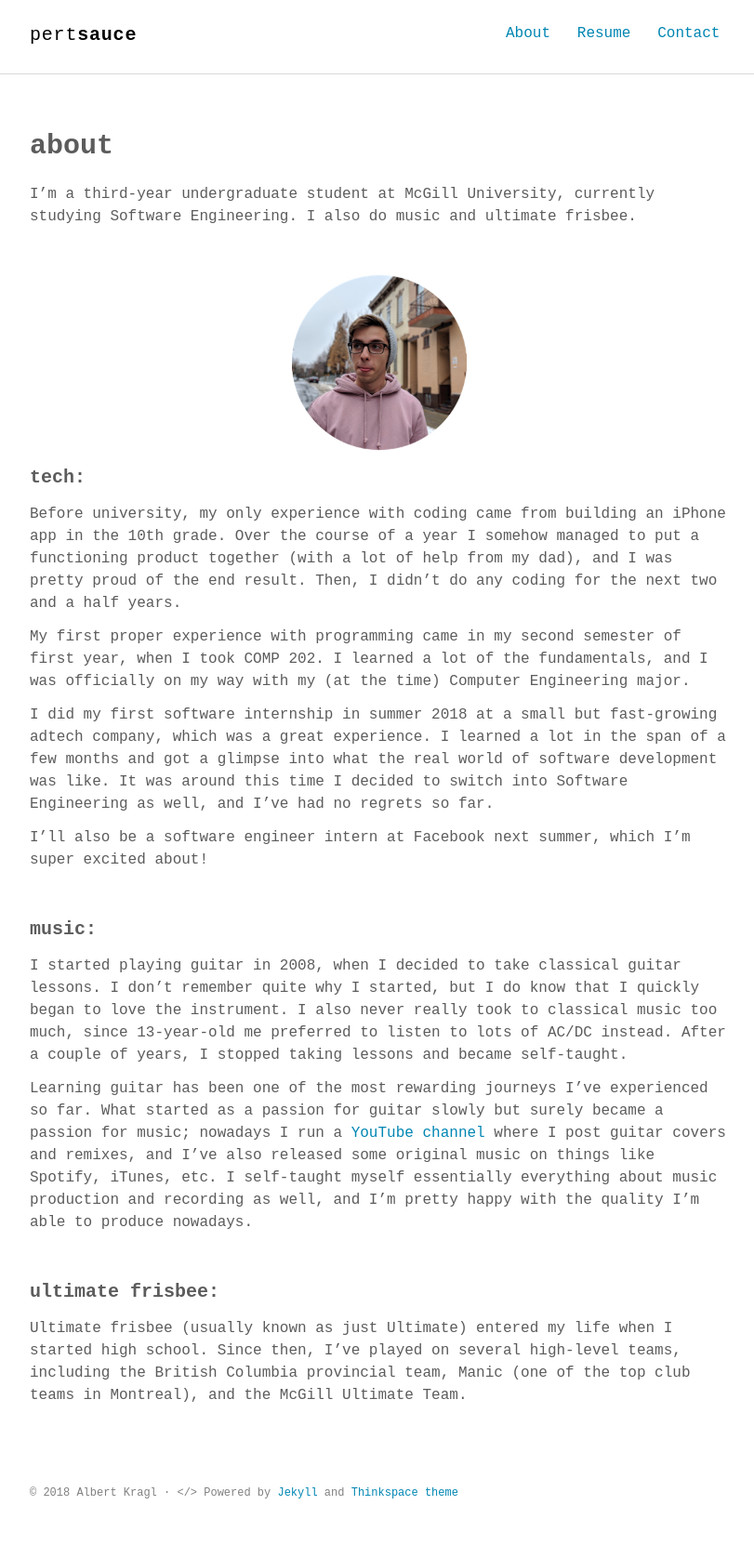
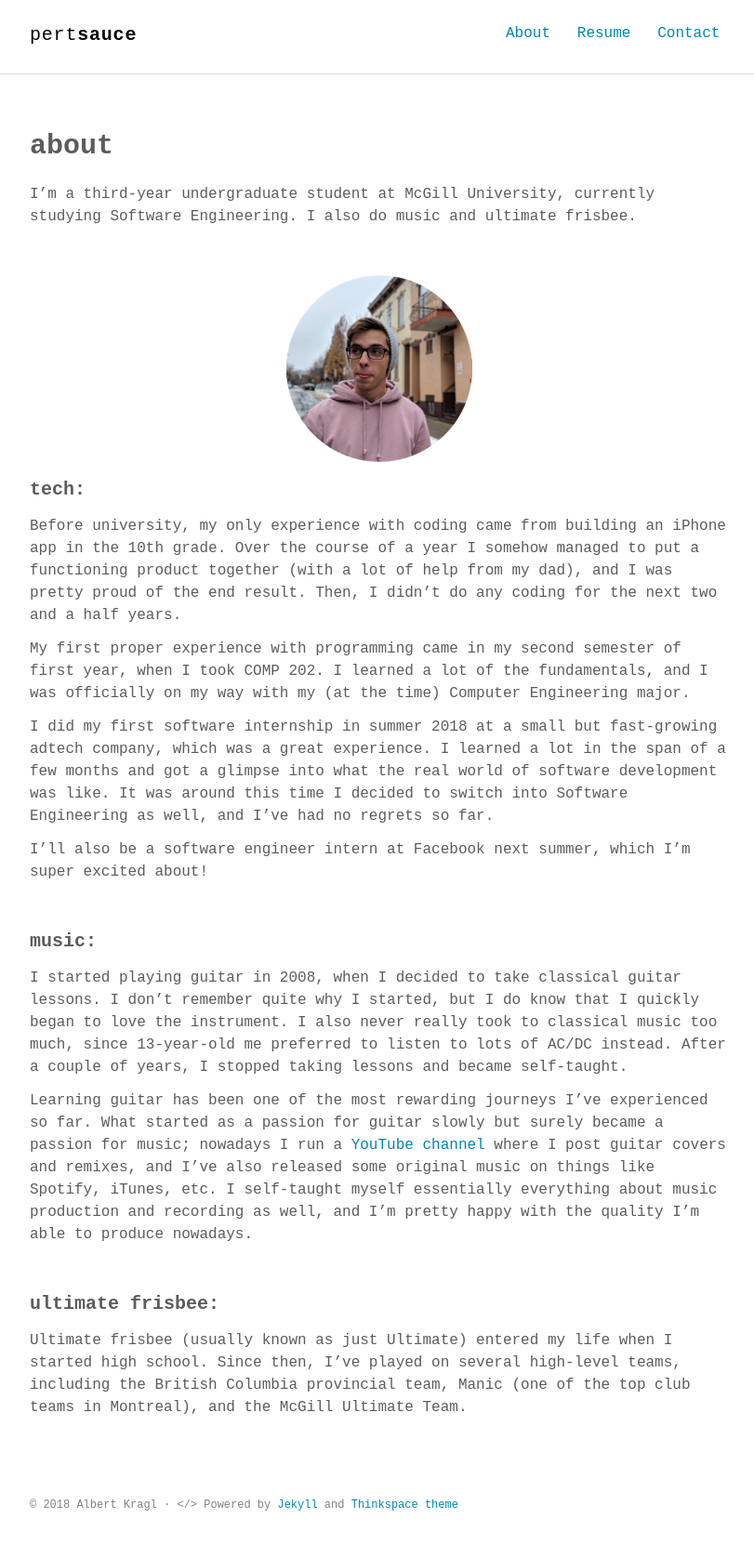
Before and after one commit to kraglalbert/kraglalbert.github.io, a Jekyll site: the page built from about.md, in a window 1280 px wide. Shown: the whole page at 93% size, without its empty margins (232-1043 px from the left). Built offline with Jekyll 4.4.1, drawn with Linux system fonts in a browser that asks for light colours; some web fonts are replaced.

Commit message:
Changed site description, set minimum width for headshot

```diff
--- a/_config.yml
+++ b/_config.yml
@@ -1,8 +1,8 @@
 # Site settings
 title_left    : "pert"
 title_right   : "sauce" # default: ""
-description   : "Minimalist Jekyll theme for technical writing blog."
-keywords      : "Jekyll, theme, free, download, SEO, blog, web, minimalist, thinkspace"
+description   : "Albert Kragl"
+keywords      : "Jekyll, theme, free, download, SEO, blog, web, minimalist, thinkspace, albert, kragl, kraglalbert"
 url           : https://kraglalbert.github.io # site url
 baseurl       : "" # apply repo name like "/myproject" if used under gh-pages branch, else (under master branch) just leave empty/blank
 cover         : "" # image uri like logo/cover image for site seo
--- a/about.md
+++ b/about.md
@@ -9,7 +9,7 @@
 <br>
 
 <p align="right">
-    <img src ="{{site.baseurl}}/assets/images/me-circle.jpg" style="display: block; margin-left: auto; margin-right: auto; width:25%;"/>
+    <img src ="{{site.baseurl}}/assets/images/me-circle.jpg" style="display: block; margin-left: auto; margin-right: auto; width:25%;min-width: 200px;"/>
 </p>
 
 #### tech:
```
Also changed, not shown: 1 other file.
